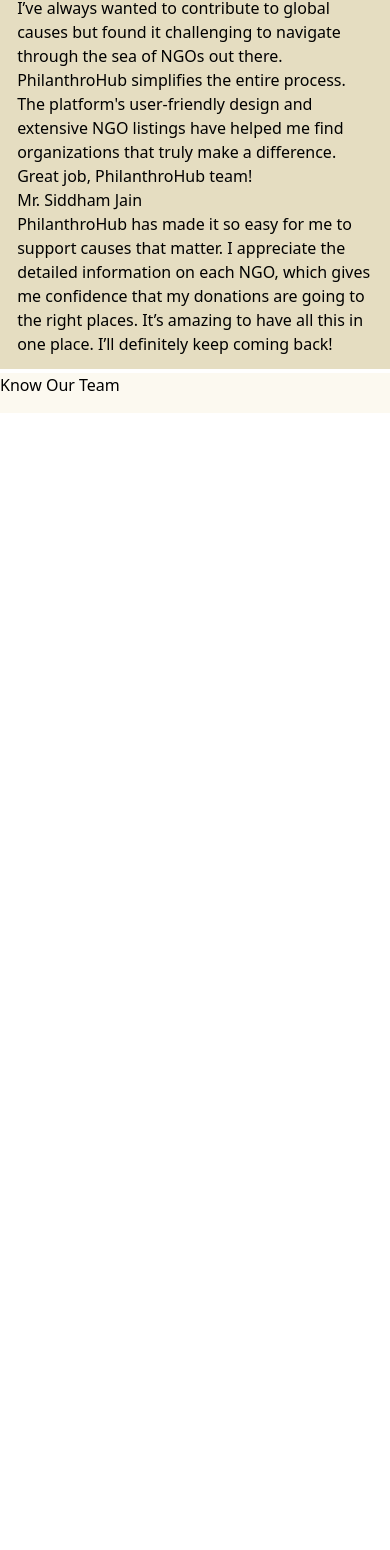
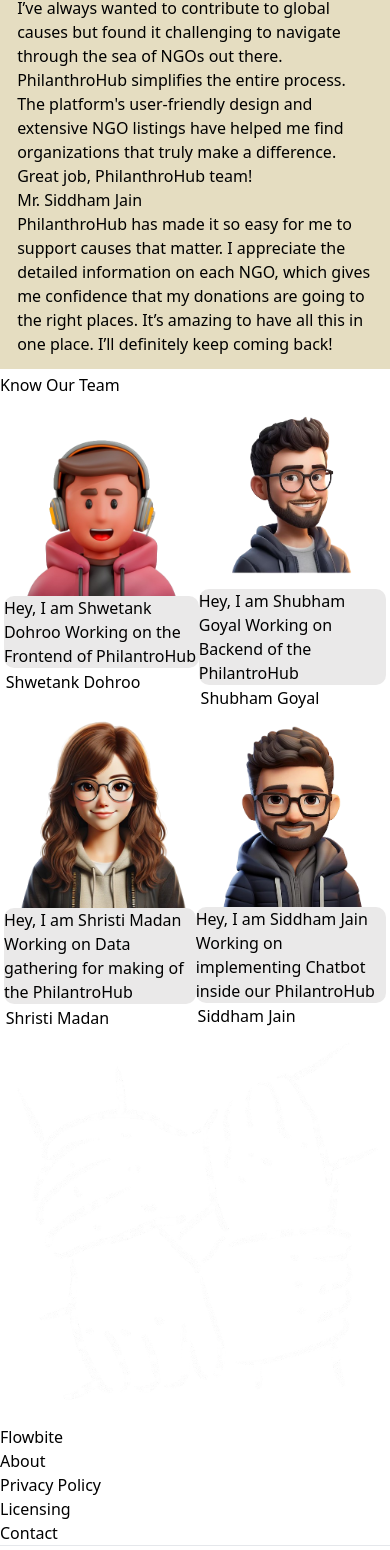
Before and after one commit to shubham-goyal-0811/PhilantroHub, a React (Vite) app in the folder client-side/client/: page / in a window 390 px wide. Shown: the part 3135-4685 px from the top of the page. Before the commit the page ends 3548 px from the top, so only its background shows below. Built offline with nearby package versions, Linux system fonts and the light colour scheme; a web font is replaced by a local one.

Commit message:
Frontpage Done

```diff
--- a/client-side/client/src/components/frontpage/Page4.jsx
+++ b/client-side/client/src/components/frontpage/Page4.jsx
@@ -1,24 +1,112 @@
 import Shwetank from '../../img/shwetank.png';
 import Shubham from '../../img/goyal.png';
 import Siddham from '../../img/siddham.png';
+import Madan from '../../img/madan.png';
+import Logo from '../../img/Logo.png';
+import TeamPic from '../../img/team.png';
 
 export default function Page4() {
     return (
         <>
             <div className="frontpage_main4 flex flex-col w-auto items-center">
                 <div className="frontpage_part4 w-full">
-                    <div className="flex text-4xl font-bold flex justify-center">
+                    <div className="flex text-4xl font-bold flex justify-center" style={{marginTop: '1%'}}>
                         <h1>Know Our Team</h1>
                     </div>
 
-                    <div className="pps flex h-full">
-                        <div className="shwetank flex bg-slate-100 rounded-3xl" style={{ margin: '2%' }}>
-                            <div className="shwetapp bg-cover bg-center w-80 h-80"
-                                style={{ backgroundImage: `url(${Shwetank})`, padding: '1%' }}>
+                    <div className="pps flex h-full justify-evenly" style={{backgroundImage : `url{${TeamPic}}`}}>
 
+                        <div className="grid1 grid grid-cols-2 grid-rows-2 gap-4 p1">
+                            <div className="shwetank flex flex-col items-center bg-slate-100 rounded-3xl relative group">
+                                <div className="shwetapp bg-cover bg-center w-80 h-80">
+                                    <img src={Shwetank} alt="" />
+                                </div>
+
+                                <div className="memdesc1 absolute text-3xl text-center w-80 h-80 opacity-0 group-hover:opacity-100 transition-opacity duration-300">
+                                    <h1>Hey, I am Shwetank Dohroo Working on the Frontend of PhilantroHub</h1>
+                                </div>
+
+                                <h1 className="text-2xl" style={{ padding: '1%' }}>Shwetank Dohroo</h1>
+                            </div>
+
+                            {/* Empty div for the 2nd box */}
+                            <div></div>
+
+                            {/* Empty div for the 3rd box */}
+                            <div></div>
+
+                            <div className="shubham flex flex-col items-center bg-slate-100 rounded-3xl relative group">
+                                <div className="goyalpp bg-cover bg-center w-80 h-80">
+                                    <img className="bottom-0" src={Shubham} alt="" />
+                                </div>
+                                <div className="memdesc2 absolute text-3xl text-center w-80 h-80 opacity-0 group-hover:opacity-100 transition-opacity duration-300">
+                                    <h1>Hey, I am Shubham Goyal Working on Backend of the PhilantroHub</h1>
+                                </div>
+                                <h1 className="text-2xl" style={{ padding: '1%' }}>Shubham Goyal</h1>
                             </div>
                         </div>
+
+
+                        <div className="grid2 grid grid-cols-2 grid-rows-2 gap-4 p2">
+                            {/* Empty div for the 2nd box */}
+                            <div></div>
+
+                            <div className="Madan flex flex-col items-center bg-slate-100 rounded-3xl relative group">
+                                <div className="madanpp bg-cover bg-center w-80 h-80">
+                                    <img src={Madan} alt="" />
+                                </div>
+                                <div className="memdesc4 absolute text-3xl text-center w-80 h-80 opacity-0 group-hover:opacity-100 transition-opacity duration-300">
+                                    <h1>Hey, I am Shristi Madan Working on Data gathering for making of the PhilantroHub</h1>
+                                </div>
+                                <h1 className="text-2xl" style={{ padding: '1%' }}>Shristi Madan</h1>
+                            </div>
+
+                            <div className="Siddham flex flex-col items-center bg-slate-100 rounded-3xl relative group">
+                                <div className="siddpp bg-cover bg-center w-80 h-80">
+                                    <img src={Siddham} alt="" />
+                                </div>
+                                <div className="memdesc3 absolute text-3xl text-center w-80 h-80 opacity-0 group-hover:opacity-100 transition-opacity duration-300">
+                                    <h1>Hey, I am Siddham Jain Working on implementing Chatbot inside our PhilantroHub</h1>
+                                </div>
+                                <h1 className="text-2xl" style={{ padding: '1%' }}>Siddham Jain</h1>
+                            </div>
+                            {/* Empty div for the 3rd box */}
+                            <div></div>
+                        </div>
+
+
                     </div>
+
+
+
+                    <footer className="rounded-lg shadow dark:bg-gray-100 m-4">
+                        <div className="w-full max-w-screen-xl mx-auto p-4 md:py-8">
+                            <div className="sm:flex sm:items-center sm:justify-between">
+                                <a href="/" className="flex items-center mb-4 sm:mb-0 space-x-3 rtl:space-x-reverse">
+                                    <img src={Logo} className="h-20 invert" alt="Flowbite Logo" />
+                                    <span className="self-center text-2xl font-semibold whitespace-nowrap dark:text-black">Flowbite</span>
+                                </a>
+                                <ul className="flex flex-wrap items-center mb-6 text-sm font-medium text-gray-500 sm:mb-0 dark:text-gray-400">
+                                    <li>
+                                        <a href="#" className="hover:underline me-4 md:me-6">About</a>
+                                    </li>
+                                    <li>
+                                        <a href="#" className="hover:underline me-4 md:me-6">Privacy Policy</a>
+                                    </li>
+                                    <li>
+                                        <a href="#" className="hover:underline me-4 md:me-6">Licensing</a>
+                                    </li>
+                                    <li>
+                                        <a href="#" className="hover:underline">Contact</a>
+                                    </li>
+                                </ul>
+                            </div>
+                            <hr className="my-6 border-gray-200 sm:mx-auto dark:border-gray-700 lg:my-8" />
+                            <span className="block text-sm text-gray-500 sm:text-center dark:text-gray-400">© 2023 <a href="/" className="hover:underline">PhilantroHub</a>. All Rights Reserved.</span>
+                        </div>
+                    </footer>
+
+
 
                 </div>
             </div>
--- a/client-side/client/src/index.css
+++ b/client-side/client/src/index.css
@@ -43,7 +43,7 @@
 }
 
 .frontpage_main4{
-    background-color: var(--var2);
+    /* background-color: var(--var2); */
     margin-top: 1%;
     height: 100%;
 }
@@ -151,6 +151,13 @@
     border-color: var(--var3);
 }
 
+.memdesc1,.memdesc2,.memdesc3,.memdesc4 {
+    backdrop-filter: blur(10px);
+    background-color: rgba(221, 218, 218, 0.6);
+    border-radius: 10px;
+}
+
+
 @media (max-width: 900px) {
     .front_content {
         flex-direction: column;
@@ -202,4 +209,12 @@
         flex-direction: column;
         justify-content: space-between;
     }
+    .pps{
+        flex-direction: column;
+        align-items: center;
+    }
+    .grid1, .grid2{
+        display: flex;
+        margin: 1%;
+    }
 }
```
Also changed, not shown: client-side/client/src/img/madan.png (added), client-side/client/src/img/team.png (added).
